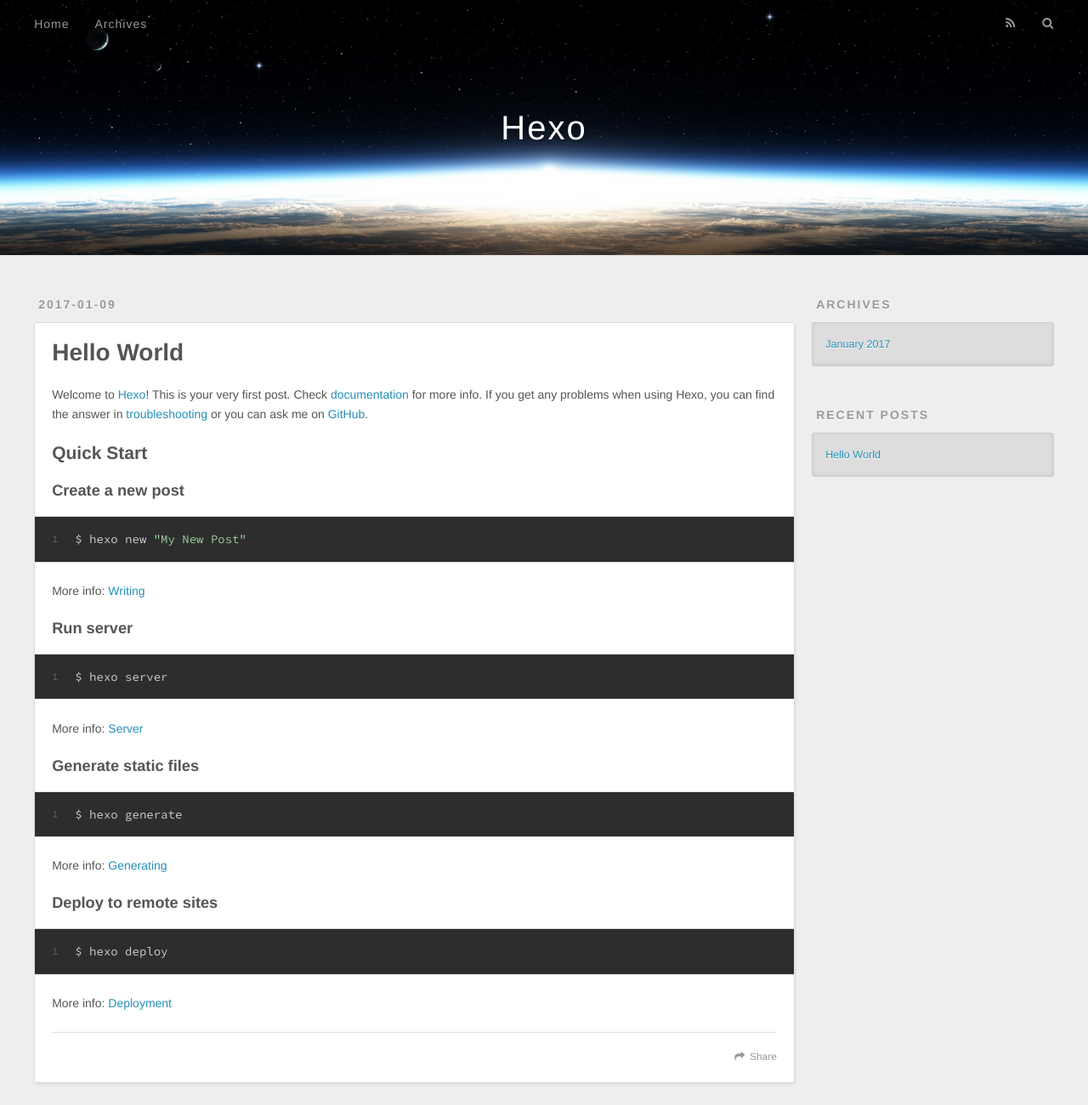
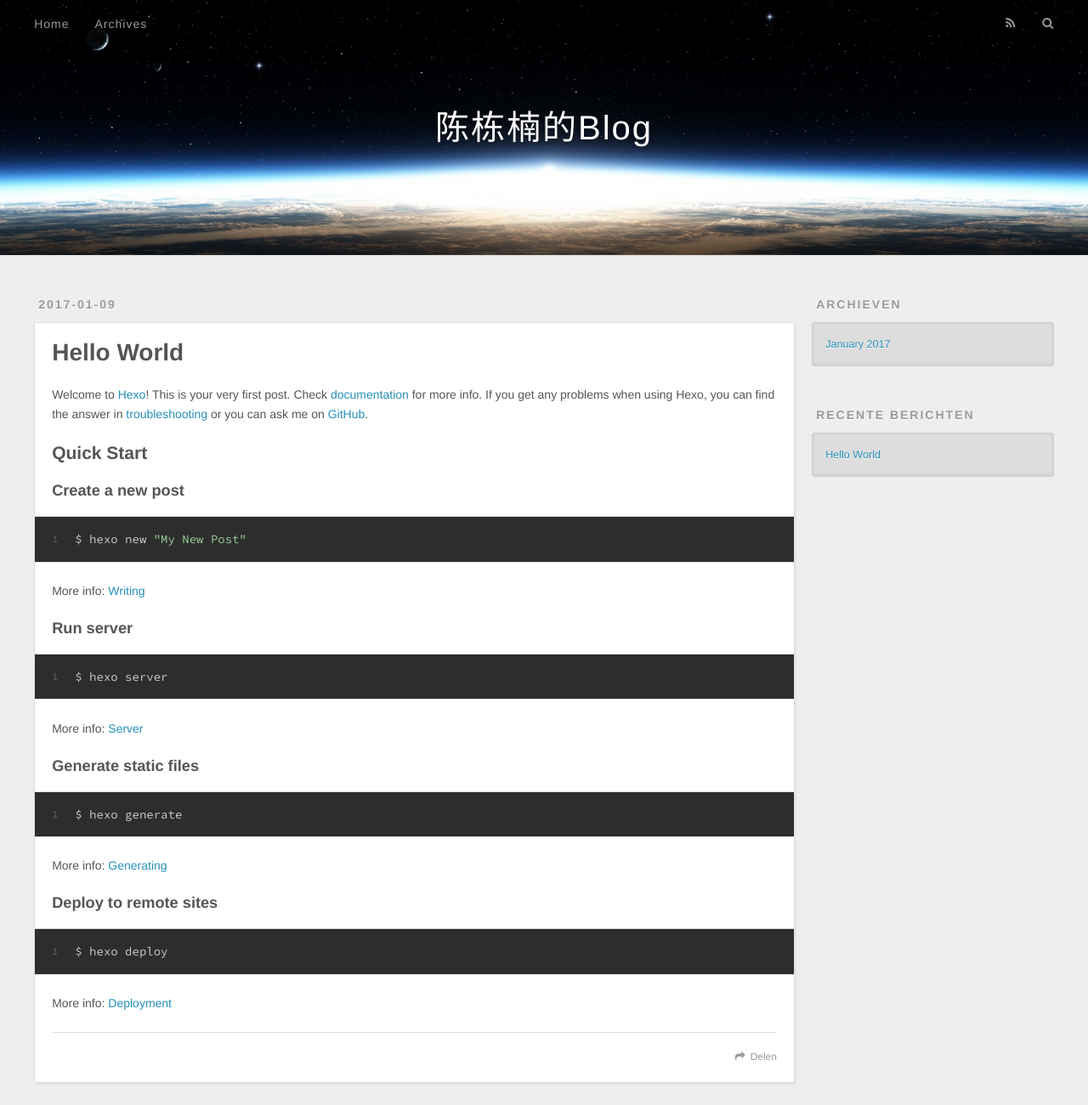
Before and after one commit to ChenDongnan/ChenDongnan.github.io, a plain HTML site: page index.html in a window 1280 px wide. Shown: the top 1300 px of the page at 85% size. Drawn offline with nearby package versions, Linux system fonts and the light colour scheme.

Commit message:
Site updated: 2017-01-09 15:30:37

```diff
--- a/index.html
+++ b/index.html
@@ -3,16 +3,16 @@
 <head>
   <meta charset="utf-8">
 
-  <title>Hexo</title>
+  <title>陈栋楠的Blog</title>
   <meta name="viewport" content="width=device-width, initial-scale=1, maximum-scale=1">
   <meta property="og:type" content="website">
-<meta property="og:title" content="Hexo">
+<meta property="og:title" content="陈栋楠的Blog">
 <meta property="og:url" content="http://yoursite.com/index.html">
-<meta property="og:site_name" content="Hexo">
+<meta property="og:site_name" content="陈栋楠的Blog">
 <meta name="twitter:card" content="summary">
-<meta name="twitter:title" content="Hexo">
+<meta name="twitter:title" content="陈栋楠的Blog">
 
-    <link rel="alternate" href="/atom.xml" title="Hexo" type="application/atom+xml">
+    <link rel="alternate" href="/atom.xml" title="陈栋楠的Blog" type="application/atom+xml">
 
 
     <link rel="icon" href="/favicon.png">
@@ -33,7 +33,7 @@
   <div id="header-outer" class="outer">
     <div id="header-title" class="inner">
       <h1 id="logo-wrap">
-        <a href="/" id="logo">Hexo</a>
+        <a href="/" id="logo">陈栋楠的Blog</a>
       </h1>
 
     </div>
@@ -50,7 +50,7 @@
 
           <a id="nav-rss-link" class="nav-icon" href="/atom.xml" title="RSS Feed"></a>
 
-        <a id="nav-search-btn" class="nav-icon" title="Search"></a>
+        <a id="nav-search-btn" class="nav-icon" title="Zoeken"></a>
       </nav>
       <div id="search-form-wrap">
         <form action="//google.com/search" method="get" accept-charset="UTF-8" class="search-form"><input type="search" name="q" results="0" class="search-form-input" placeholder="Search"><button type="submit" class="search-form-submit">&#xF002;</button><input type="hidden" name="sitesearch" value="http://yoursite.com"></form>
@@ -96,7 +96,7 @@
 
     </div>
     <footer class="article-footer">
-      <a data-url="http://yoursite.com/2017/01/09/hello-world/" data-id="cixpirglu0000jy0ikeoef41f" class="article-share-link">Share</a>
+      <a data-url="http://yoursite.com/2017/01/09/hello-world/" data-id="cixprqw8n0000lr0i6cgjnuuz" class="article-share-link">Delen</a>
 
 
     </footer>
@@ -121,7 +121,7 @@
 
 
   <div class="widget-wrap">
-    <h3 class="widget-title">Archives</h3>
+    <h3 class="widget-title">Archieven</h3>
     <div class="widget">
       <ul class="archive-list"><li class="archive-list-item"><a class="archive-list-link" href="/archives/2017/01/">January 2017</a></li></ul>
     </div>
@@ -131,7 +131,7 @@
 
 
   <div class="widget-wrap">
-    <h3 class="widget-title">Recent Posts</h3>
+    <h3 class="widget-title">Recente berichten</h3>
     <div class="widget">
       <ul>
 
```
Also changed, not shown: 2017/01/09/hello-world/index.html (+8 -8 lines), archives/2017/01/index.html (+9 -9 lines), archives/2017/index.html (+9 -9 lines), archives/index.html (+9 -9 lines), 1 other file.
